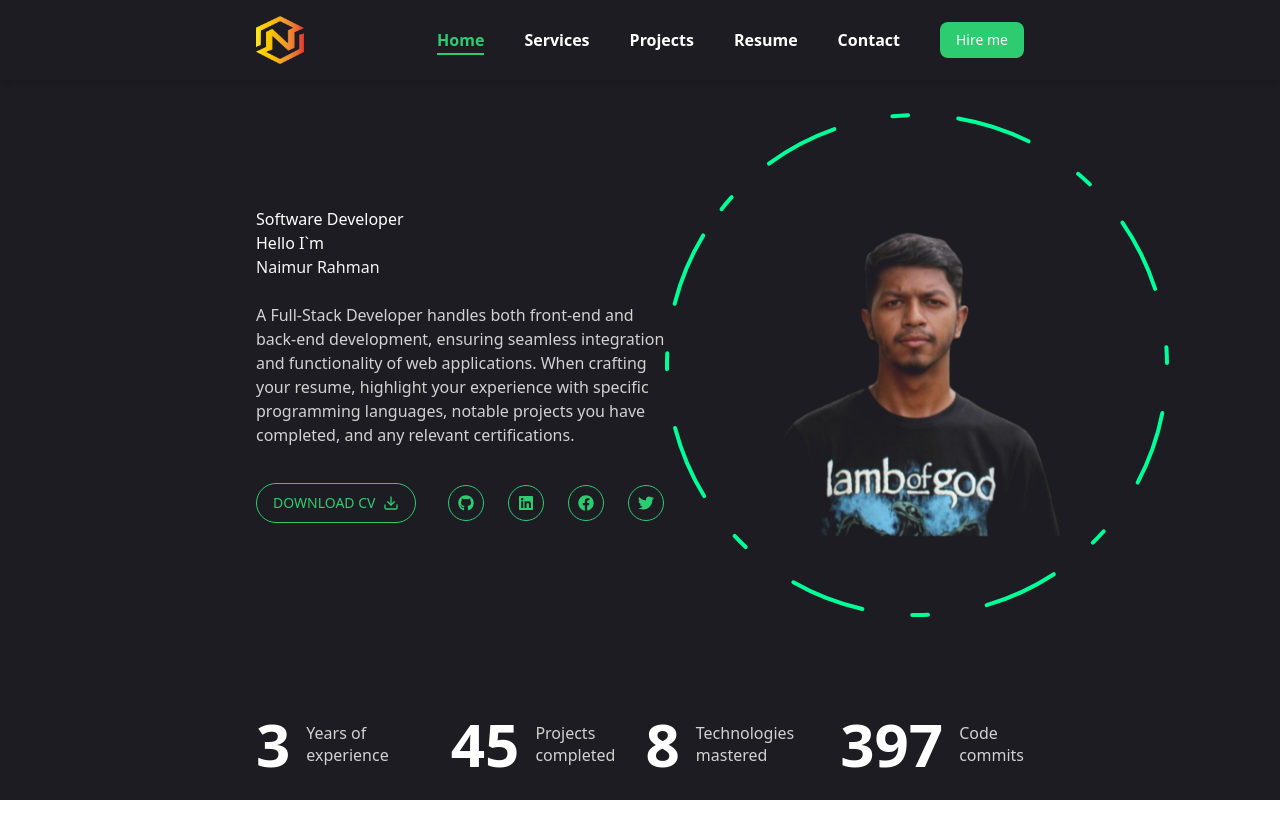
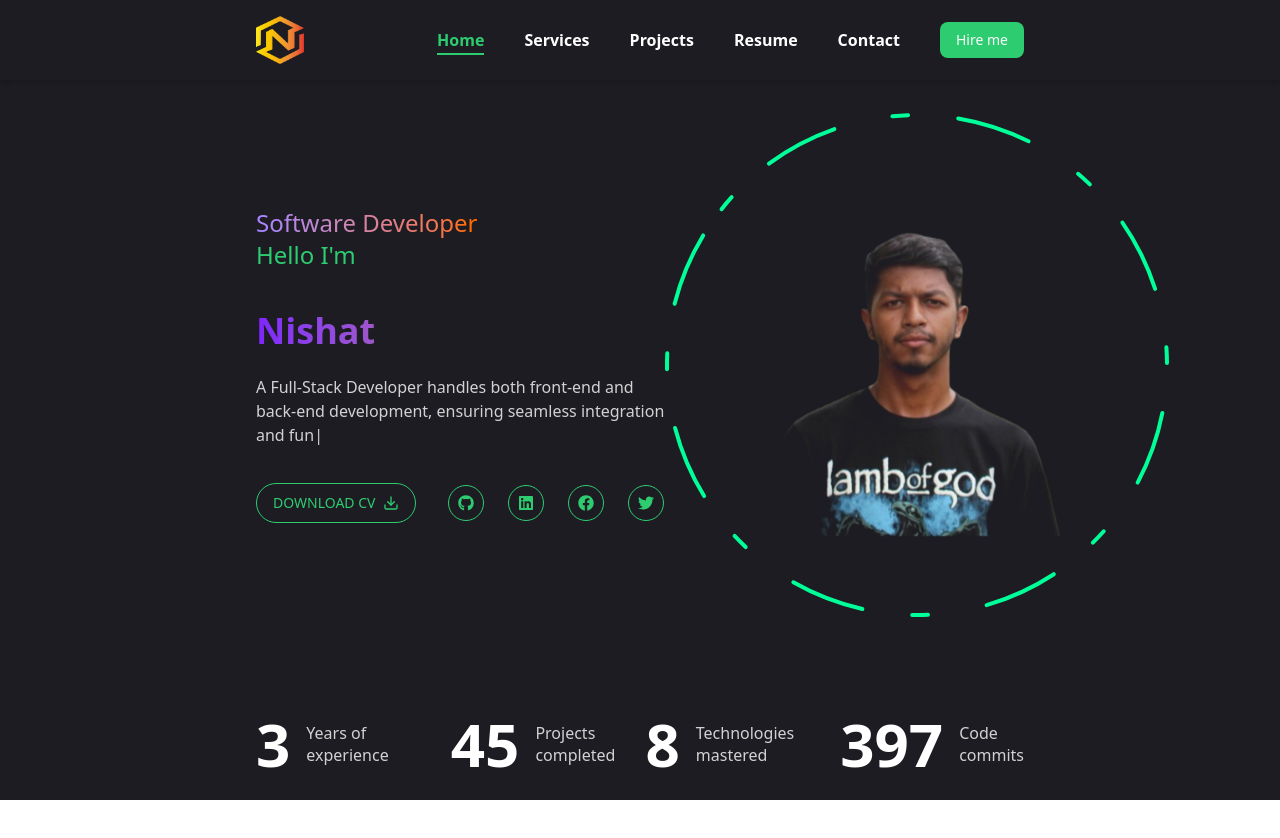
Before and after one commit to NaimurRahmanNishat/portfolios, a Next.js app: page / in a window 1280 px wide. Shown: the top 838 px of the page. Built offline with nearby package versions, Linux system fonts and the light colour scheme; a web font is replaced by a local one.

Commit message:
added type writter

```diff
--- a/package.json
+++ b/package.json
@@ -21,6 +21,7 @@
     "react-countup": "^6.5.3",
     "react-dom": "^19.0.0",
     "react-icons": "^5.5.0",
+    "react-type-animation": "^3.2.0",
     "tailwind-merge": "^3.2.0"
   },
   "devDependencies": {
--- a/src/app/page.tsx
+++ b/src/app/page.tsx
@@ -7,6 +7,7 @@ import { FiDownload } from "react-icons/fi";
 import Socials from "../components/shared/component/Socials";
 import Photo from "../components/shared/component/Photo";
 import Stats from "../components/shared/component/Stats";
+import TypeWritter from "@/components/shared/component/TypeWritter";
 
 const Home = () => {
   return (
@@ -15,17 +16,23 @@ const Home = () => {
         <div className="flex flex-col xl:flex-row items-center justify-between xl:pt-8 xl:pb-24">
           {/* text */}
           <div className="text-center xl:text-left order-2 xl:order-none">
-            <span>Software Developer</span>
-            <h1 className="h1 mb-6">
-              Hello I`m <br />{" "}
-              <span className="text-accent">Naimur Rahman</span>
+            <span className="bg-gradient-to-r from-violet-400 to-orange-500 bg-clip-text text-transparent text-2xl">Software Developer</span>
+            <h1 className="h1 mb-6 text-2xl text-lightGreen">
+              Hello I'm <br />{" "}
+              <span className="bg-gradient-to-r from-violet-600 to-orange-500 bg-clip-text text-transparent font-secondary font-bold text-4xl">
+                <TypeWritter>
+                  Naimur Rahman Nishat
+                </TypeWritter>
+              </span>
             </h1>
             <p className="max-w-[600px] mb-9 text-white/80">
+              <TypeWritter>
                 A Full-Stack Developer handles both front-end and back-end
                 development, ensuring seamless integration and functionality of
                 web applications. When crafting your resume, highlight your
                 experience with specific programming languages, notable projects
                 you have completed, and any relevant certifications.
+              </TypeWritter>
             </p>
             {/* btn and social icons */}
             <div className="flex flex-col xl:flex-row items-center gap-8">
@@ -34,7 +41,6 @@ const Home = () => {
                 size="lg"
                 className="uppercase flex items-center gap-2 border-lightGreen bg-darkBlack text-lightGreen hover:bg-lightGreen hover:text-white rounded-full"
               >
-
                 <Link href={"/cv.pdf"} download target="_blank">
                   <span>Download CV</span>
                 </Link>
--- a/src/app/service/page.tsx
+++ b/src/app/service/page.tsx
@@ -1,9 +1,9 @@
 import React from 'react'
 
-const Aboutpage = () => {
+const Services = () => {
   return (
-    <div>Aboutpage</div>
+    <div>Servicespage</div>
   )
 }
 
-export default Aboutpage;
+export default Services;
--- /dev/null
+++ b/src/components/shared/component/TypeWritter.tsx
@@ -0,0 +1,26 @@
+"use client";
+import { TypeAnimation } from "react-type-animation";
+
+interface TypeWritterProps {
+  children: string;
+}
+
+const TypeWritter = ({ children }: TypeWritterProps) => {
+  return (
+    <TypeAnimation
+      sequence={[
+        children,
+        2000,
+        "",
+        500,
+      ]}
+      wrapper="span"
+      speed={50}
+      deletionSpeed={70}
+      style={{ fontSize: "inherit", display: "inline-block" }}
+      repeat={Infinity}
+    />
+  );
+};
+
+export default TypeWritter;
```
Also changed, not shown: 1 other file (tests, documents, lock files or other folders). Lines whose indentation alone changed are shown as unchanged.
